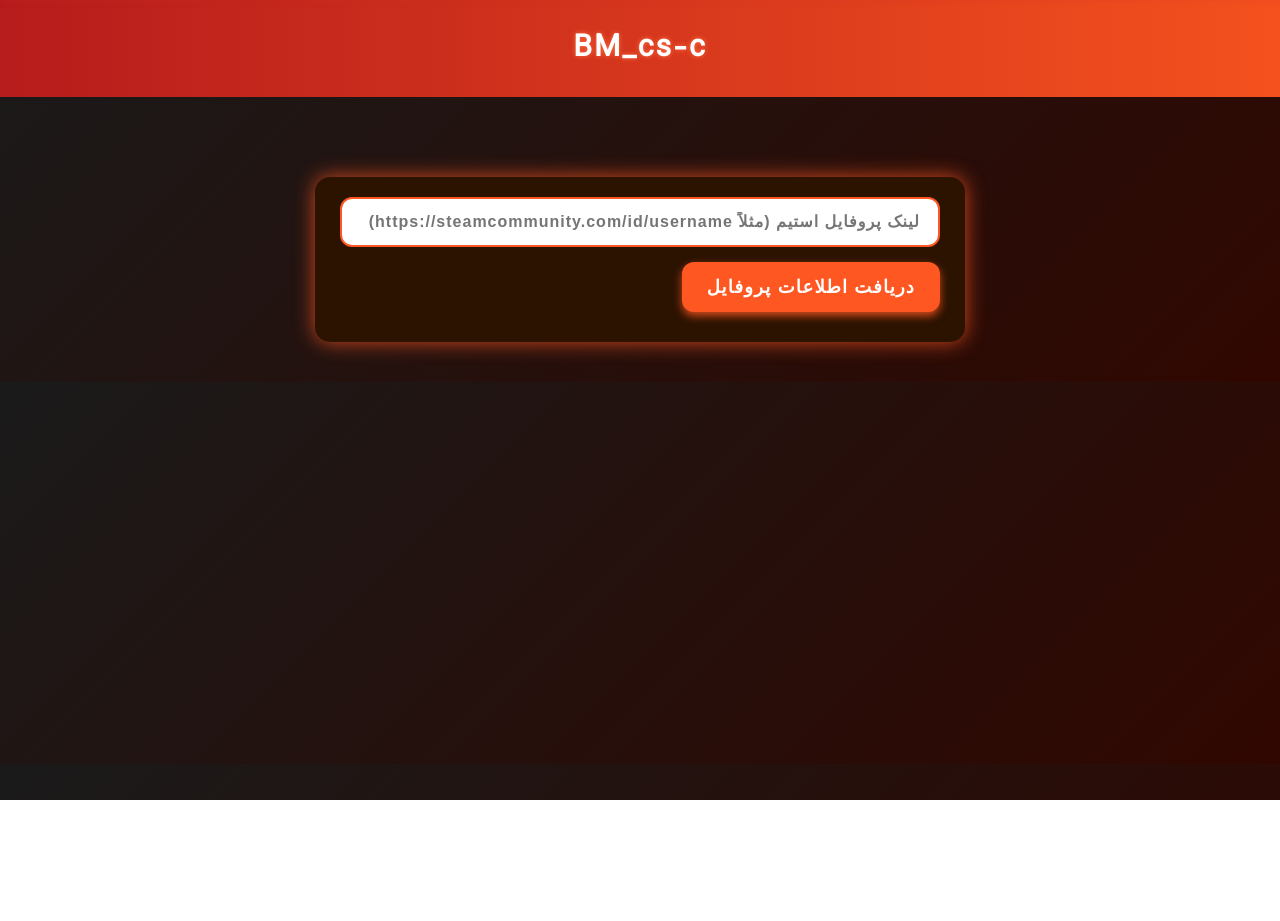
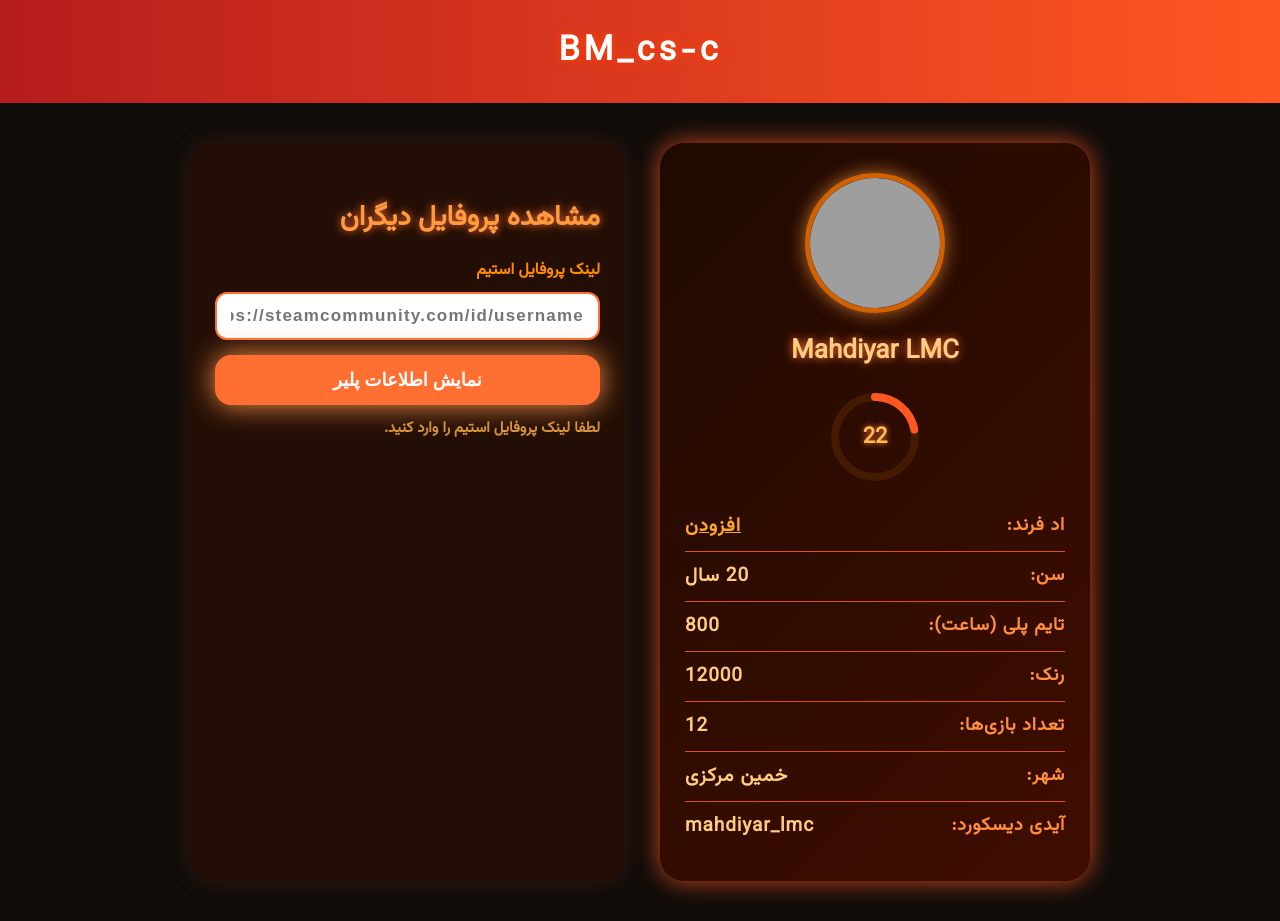
Before and after one commit to madsmart13/BM1, a plain HTML site: page index.html in a window 1280 px wide. Before the commit the page ends 800 px from the top, so only its background shows below. Drawn offline with Linux system fonts and the light colour scheme; grey boxes are pictures that could not be loaded.

Commit message:
Update index.html

```diff
--- a/index.html
+++ b/index.html
@@ -3,280 +3,349 @@
 <head>
 <meta charset="UTF-8" />
 <meta name="viewport" content="width=device-width, initial-scale=1" />
-<title>BM_cs-c - Steam Profile Viewer</title>
+<title> IR gamers</title>
 <style>
   @import url('https://fonts.googleapis.com/css2?family=Vazirmatn&display=swap');
 
   body {
-    background: linear-gradient(135deg, #1a1a1a 0%, #300700 100%);
-    color: #ff5722;
-    font-family: 'Vazirmatn', Arial, sans-serif;
+    margin: 0; padding: 0;
+    font-family: 'Vazirmatn', Tahoma, Arial, sans-serif;
+    background: #100c0a;
+    color: #ff6700;
     direction: rtl;
-    margin: 0; padding: 0;
     overflow-x: hidden;
   }
+  header {
+    background: linear-gradient(90deg, #b71c1c, #ff5722);
+    padding: 25px 0;
+    text-align: center;
+    font-weight: 900;
+    font-size: 34px;
+    color: #fff;
+    letter-spacing: 4px;
+    text-shadow: 0 0 12px #ff4500;
+    user-select: none;
+  }
+  main {
+    max-width: 900px;
+    margin: 40px auto;
+    padding: 0 20px;
+    display: flex;
+    gap: 35px;
+  }
 
-  header {
-    background: linear-gradient(90deg, #b71c1c, #f4511e);
-    padding: 25px 15px;
-    text-align: center;
-    font-size: 30px;
+  /* Player Card */
+  .player-card {
+    background: linear-gradient(135deg, #1f0a00, #400d00);
+    border-radius: 25px;
+    box-shadow: 0 0 25px #ff5722cc;
+    width: 380px;
+    padding: 30px 25px;
+    position: sticky;
+    top: 30px;
+    display: flex;
+    flex-direction: column;
+    align-items: center;
+    transition: box-shadow 0.4s ease;
+  }
+  .player-card:hover {
+    box-shadow: 0 0 45px #ff6f32ff;
+  }
+  .avatar {
+    border-radius: 50%;
+    border: 5px solid #ff7700cc;
+    width: 130px;
+    height: 130px;
+    overflow: hidden;
+    box-shadow: 0 0 18px #ffa040aa;
+    margin-bottom: 18px;
+    transition: transform 0.3s ease;
+  }
+  .avatar img {
+    width: 100%;
+    height: 100%;
+    object-fit: cover;
+  }
+  .avatar:hover {
+    transform: scale(1.08);
+  }
+  .player-name {
+    font-size: 26px;
+    font-weight: 900;
+    color: #ffcc80;
+    text-shadow: 0 0 10px #ff6f32;
+    margin-bottom: 20px;
+  }
+  .btns {
+    width: 100%;
+    display: flex;
+    justify-content: space-around;
+    margin-bottom: 25px;
+  }
+  .btn {
+    padding: 13px 26px;
+    background: #d84315;
+    border: none;
+    border-radius: 18px;
+    color: #fff;
+    font-weight: 700;
+    font-size: 16px;
+    cursor: pointer;
+    box-shadow: 0 0 15px #ff6f32ee;
+    transition: background 0.3s ease, box-shadow 0.3s ease, transform 0.2s ease;
+    user-select: none;
+  }
+  .btn:hover {
+    background: #ff7043;
+    box-shadow: 0 0 28px #ff954c;
+    transform: scale(1.1);
+  }
+  .btn:active {
+    transform: scale(0.95);
+    box-shadow: 0 0 15px #ff6f3277;
+  }
+
+  .info-list {
+    width: 100%;
+    color: #ffb34d;
+    font-weight: 700;
+    font-size: 18px;
+    list-style: none;
+    padding: 0;
+    margin: 0;
+    user-select: text;
+  }
+  .info-list li {
+    padding: 10px 0;
+    border-bottom: 1px solid #ff6722cc;
+    letter-spacing: 0.9px;
+    display: flex;
+    justify-content: space-between;
+  }
+  .info-list li:last-child {
+    border-bottom: none;
+  }
+  .info-label {
+    color: #ff8f3e;
+  }
+  .info-value {
+    color: #ffcc80;
+    font-weight: 900;
+    font-size: 19px;
+  }
+
+  /* Circular Steam Level Progress */
+  .progress-ring {
+    position: relative;
+    width: 90px;
+    height: 90px;
+    margin: 0 auto 20px;
+  }
+  svg {
+    transform: rotate(-90deg);
+    width: 90px;
+    height: 90px;
+  }
+  circle {
+    fill: transparent;
+    stroke-width: 8;
+    stroke-linecap: round;
+  }
+  .progress-ring__circle-bg {
+    stroke: #441a00;
+  }
+  .progress-ring__circle {
+    stroke: #ff5722;
+    transition: stroke-dashoffset 0.35s;
+    transform-origin: center;
+  }
+  .level-text {
+    position: absolute;
+    top: 50%;
+    left: 50%;
+    transform: translate(-50%, -50%);
+    font-weight: 900;
+    color: #ffbb55;
+    font-size: 22px;
+    text-shadow: 0 0 6px #ff7f32;
+  }
+
+  /* Info Section for next profiles or input */
+  .next-section {
+    flex: 1;
+    background: #291004cc;
+    border-radius: 22px;
+    box-shadow: 0 0 24px #ff6f3222;
+    padding: 30px 25px;
+    display: flex;
+    flex-direction: column;
+  }
+  .next-section h2 {
+    font-weight: 900;
+    font-size: 28px;
+    color: #ff9b3e;
+    margin-bottom: 18px;
+    text-shadow: 0 0 8px #ff6f32;
+    user-select: none;
+  }
+  .next-section label {
+    font-weight: 700;
+    font-size: 16px;
+    color: #ff8c00;
+    margin-bottom: 9px;
+  }
+  .next-section input[type="text"] {
+    padding: 12px 14px;
+    border-radius: 12px;
+    border: 2px solid #ff6f32;
+    font-size: 17px;
+    color: #000;
+    font-weight: 700;
+    letter-spacing: 1.2px;
+    transition: border-color 0.3s ease;
+    box-sizing: border-box;
+    margin-bottom: 15px;
+  }
+  .next-section input[type="text"]:focus {
+    outline: none;
+    border-color: #ff9b48;
+    box-shadow: 0 0 9px #ffbb56aa;
+  }
+  .next-section button {
+    background: #ff6f32;
+    border: none;
+    padding: 14px 26px;
+    border-radius: 16px;
+    font-size: 18px;
     font-weight: 900;
     color: white;
-    text-shadow: 0 0 5px #ff7043;
-    letter-spacing: 2px;
+    cursor: pointer;
+    box-shadow: 0 0 28px #ff954c;
+    transition: background 0.4s ease, transform 0.3s ease;
+    user-select: none;
+  }
+  .next-section button:hover {
+    background: #ffaa63;
+    transform: scale(1.05);
+  }
+  .next-section button:active {
+    transform: scale(0.95);
+  }
+  .next-section .info-text {
+    margin-top: 12px;
+    font-weight: 700;
+    font-size: 15px;
+    color: #ffb347cc;
     user-select: none;
   }
 
-  #cheater-banner {
-    position: fixed;
-    top: -60px;
-    left: 0;
-    width: 100%;
-    background: #d32f2f;
-    color: white;
-    padding: 12px 0;
-    text-align: center;
-    font-weight: 700;
-    font-size: 18px;
-    box-shadow: 0 4px 8px rgba(211, 47, 47, 0.6);
-    z-index: 999;
-    transition: top 0.5s ease-in-out;
-    user-select: none;
+  /* Small fades for smooth UI */
+  .fadein {
+    animation: fadeInUp 0.7s ease forwards;
+    opacity: 0;
   }
-
-  #cheater-banner.show {
-    top: 0;
+  @keyframes fadeInUp {
+    to {
+      opacity: 1;
+      transform: translateY(0);
+    }
+    from {
+      opacity: 0;
+      transform: translateY(40px);
+    }
   }
-
-  #container {
-    max-width: 600px;
-    padding: 20px 25px 30px;
-    margin: 80px auto 40px;
-    background: #2b1300;
-    border-radius: 15px;
-    box-shadow: 0 0 20px #ff5722cc;
-    transition: box-shadow 0.3s ease-in-out;
-  }
-  #container:hover {
-    box-shadow: 0 0 30px #ff7043ee;
-  }
-
-  input[type="text"] {
-    width: 100%;
-    padding: 14px 18px;
-    border: 2px solid #ff5722;
-    border-radius: 12px;
-    font-size: 16px;
-    color: #000;
-    font-weight: 600;
-    letter-spacing: 1px;
-    transition: border-color 0.3s ease;
-    box-sizing: border-box;
-  }
-  input[type="text"]:focus {
-    outline: none;
-    border-color: #f57c00;
-    box-shadow: 0 0 8px #ffab40;
-  }
-
-  button {
-    background: #ff5722;
-    border: none;
-    padding: 14px 25px;
-    margin-top: 15px;
-    border-radius: 12px;
-    color: white;
-    font-size: 18px;
-    font-weight: bold;
-    cursor: pointer;
-    letter-spacing: 1.2px;
-    box-shadow: 0 4px 8px #ff5722cc;
-    transition: background 0.4s ease, transform 0.2s ease, box-shadow 0.3s ease;
-  }
-  button:hover {
-    background: #ff7043;
-    box-shadow: 0 6px 14px #ff704366;
-    transform: scale(1.07);
-  }
-  button:active {
-    transform: scale(0.97);
-    box-shadow: 0 3px 7px #ff572299;
-  }
-
-  .profile-info {
-    background: #3d1f00;
-    padding: 20px;
-    margin-top: 25px;
-    border-radius: 15px;
-    color: #ffc107;
-    box-shadow: 0 0 15px #ff9800bb;
-    display: flex;
-    align-items: center;
-    gap: 20px;
-    user-select: none;
-    animation: fadeIn 0.6s ease forwards;
-  }
-  .profile-info img {
-    max-width: 110px;
-    border-radius: 50%;
-    border: 3px solid #f57c00;
-    box-shadow: 0 0 20px #ff9800aa;
-    flex-shrink: 0;
-  }
-  .profile-details {
-    flex: 1;
-    font-size: 17px;
-    font-weight: 600;
-    line-height: 1.3;
-    color: #ffc107;
-  }
-  .profile-field {
-    margin: 8px 0;
-    text-shadow: 0 0 5px #ff9800;
-  }
-  a.profile-link {
-    color: #ffb74d;
-    text-decoration: none;
-    font-weight: 700;
-    transition: color 0.3s ease;
-  }
-  a.profile-link:hover {
-    color: #ffe082;
-  }
-
-  .report-count {
-    font-size: 14px;
-    color: #ffb300;
-    font-weight: 700;
-    margin-top: 10px;
-    user-select: text;
-  }
-
-  @keyframes fadeIn {
-    from {opacity: 0; transform: translateY(15px);}
-    to {opacity: 1; transform: translateY(0);}
-  }
-
 </style>
 </head>
 <body>
+<header>BM_cs-c</header>
+<main>
+  <section class="player-card fadein" id="playerCard">
+    <div class="avatar" id="avatar">
+      <img src="https://steamcdn-a.akamaihd.net/steamcommunity/public/images/avatars/8b/8b73fb6a141a4de3b1deb85ad82ae2abe9a4ffe1_full.jpg" alt="آواتار استیم" />
+    </div>
+    <div class="player-name" id="playerName">Mahdiyar LMC</div>
+    <div class="progress-ring" role="img" aria-label="سطح استیم">
+      <svg width="90" height="90">
+        <circle class="progress-ring__circle-bg" stroke="#441a00" stroke-width="8" r="40" cx="45" cy="45" />
+        <circle class="progress-ring__circle" stroke="#ff5722" stroke-width="8" r="40" cx="45" cy="45" stroke-dasharray="251.2" stroke-dashoffset="120" />
+      </svg>
+      <div class="level-text" id="steamLevel">22</div>
+    </div>
+    <ul class="info-list" id="playerInfo">
+      <li><span class="info-label">اد فرند:</span> <a href="https://steamcommunity.com/id/M_LMC/" target="_blank" class="info-value" style="color:#ffa726;">افزودن</a></li>
+      <li><span class="info-label">سن:</span> <span class="info-value">20 سال</span></li>
+      <li><span class="info-label">تایم پلی (ساعت):</span> <span class="info-value">800</span></li>
+      <li><span class="info-label">رنک:</span> <span class="info-value">12000</span></li>
+      <li><span class="info-label">تعداد بازی‌ها:</span> <span class="info-value">12</span></li>
+      <li><span class="info-label">شهر:</span> <span class="info-value">خمین مرکزی</span></li>
+      <li><span class="info-label">آیدی دیسکورد:</span> <span class="info-value">mahdiyar_lmc</span></li>
+    </ul>
+  </section>
 
-<header>BM_cs-c</header>
-<div id="cheater-banner">این بازیکن چند بار ریپورت شده: <span id="cheatCount">0</span> - CHEATER</div>
-
-<div id="container">
-  <input type="text" id="steamProfileUrl" placeholder="لینک پروفایل استیم (مثلاً https://steamcommunity.com/id/username)" />
-  <button id="fetchBtn">دریافت اطلاعات پروفایل</button>
-  <div id="profileData"></div>
-  <button id="reportBtn" style="display:none;">ریپورت این بازیکن</button>
-</div>
+  <section class="next-section fadein" style="animation-delay: 0.3s;">
+    <h2>مشاهده پروفایل دیگران</h2>
+    <label for="profileUrl">لینک پروفایل استیم</label>
+    <input type="text" id="profileUrl" placeholder="https://steamcommunity.com/id/username" />
+    <button id="loadProfileBtn">نمایش اطلاعات پلیر</button>
+    <div class="info-text" id="infoText">لطفا لینک پروفایل استیم را وارد کنید.</div>
+  </section>
+</main>
 
 <script>
-  const API_KEY = 'DCC2C2C5C66A1BFD9F141D31663AD1D1';
+  // نمونه نیمه استاتیک؛ اطلاعات متغیر دستی وارد شده است
+  const steamLevelCircle = document.querySelector('.progress-ring__circle');
+  const circleRadius = 40;
+  const circumference = 2 * Math.PI * circleRadius;
 
-  const cheaterBanner = document.getElementById('cheater-banner');
-  const cheatCountSpan = document.getElementById('cheatCount');
-  const profileDiv = document.getElementById('profileData');
-  const reportBtn = document.getElementById('reportBtn');
+  function setProgress(level) {
+    const maxLevel = 100;  // سطح ماکزیمم فرضی
+    const percent = Math.min(level, maxLevel) / maxLevel;
+    const offset = circumference * (1 - percent);
+    steamLevelCircle.style.strokeDasharray = circumference;
+    steamLevelCircle.style.strokeDashoffset = offset;
+  }
+  setProgress(22);
 
-  // گزارش‌ها را از localStorage می‌خوانیم
-  function getReportCount(steamId) {
-    const reports = JSON.parse(localStorage.getItem('reportedPlayers') || '{}');
-    return reports[steamId] || 0;
-  }
-  // گزارش‌ها را ذخیره می‌کنیم
-  function setReportCount(steamId, count) {
-    const reports = JSON.parse(localStorage.getItem('reportedPlayers') || '{}');
-    reports[steamId] = count;
-    localStorage.setItem('reportedPlayers', JSON.stringify(reports));
-  }
-  // نمایش نوار ریسک
-  function showCheaterBannerIfNeeded(steamId) {
-    const count = getReportCount(steamId);
-    cheatCountSpan.textContent = count;
-    if (count >= 5) {
-      cheaterBanner.classList.add('show');
-    } else {
-      cheaterBanner.classList.remove('show');
-    }
+  // توابع آپدیت اطلاعات در پلیر کارت
+  function updatePlayerInfo(profile) {
+    document.getElementById('avatar').querySelector('img').src = profile.avatarfull;
+    document.getElementById('playerName').textContent = profile.personaname || 'Unknown';
+    document.getElementById('steamLevel').textContent = profile.level || '0';
+
+    // اطلاعات دستی که خواستید
+    const infoList = document.getElementById('playerInfo');
+    infoList.innerHTML = `
+      <li><span class="info-label">اد فرند:</span> <a href="${profile.profileurl}" target="_blank" class="info-value" style="color:#ffa726;">افزودن</a></li>
+      <li><span class="info-label">سن:</span> <span class="info-value">20 سال</span></li>
+      <li><span class="info-label">تایم پلی (ساعت):</span> <span class="info-value">800</span></li>
+      <li><span class="info-label">رنک:</span> <span class="info-value">12000</span></li>
+      <li><span class="info-label">تعداد بازی‌ها:</span> <span class="info-value">12</span></li>
+      <li><span class="info-label">شهر:</span> <span class="info-value">خمین مرکزی</span></li>
+      <li><span class="info-label">آیدی دیسکورد:</span> <span class="info-value">mahdiyar_lmc</span></li>
+    `;
   }
 
-  async function resolveVanityUrl(vanityUrl) {
-    const urlParts = vanityUrl.split('/');
-    const lastPart = urlParts.filter(p => p.trim() !== '').pop();
-    if (/^\d{17}$/.test(lastPart)) {
-      return lastPart;
-    }
-    const response = await fetch(`https://api.steampowered.com/ISteamUser/ResolveVanityURL/v1/?key=${API_KEY}&vanityurl=${lastPart}`);
-    const data = await response.json();
-    if (data.response.success === 1) {
-      return data.response.steamid;
-    } else {
-      throw new Error('نام کاربری یافت نشد.');
-    }
-  }
+  // نمونه داده اولیه (شما می توانید با API پویا جایگزین کنید)
+  const exampleProfile = {
+    avatarfull: 'https://steamcdn-a.akamaihd.net/steamcommunity/public/images/avatars/8b/8b73fb6a141a4de3b1deb85ad82ae2abe9a4ffe1_full.jpg',
+    personaname: 'Mahdiyar LMC',
+    profileurl: 'https://steamcommunity.com/id/M_LMC/',
+    level: 22,
+  };
+  updatePlayerInfo(exampleProfile);
+  setProgress(exampleProfile.level);
 
-  async function getSteamProfile(steamId) {
-    const response = await fetch(`https://api.steampowered.com/ISteamUser/GetPlayerSummaries/v2/?key=${API_KEY}&steamids=${steamId}`);
-    const data = await response.json();
-    return data.response.players[0];
-  }
-
-  async function getSteamLevel(steamId) {
-    const response = await fetch(`https://api.steampowered.com/IPlayerService/GetSteamLevel/v1/?key=${API_KEY}&steamid=${steamId}`);
-    const data = await response.json();
-    return data.response.player_level;
-  }
-
-  async function fetchProfile() {
-    const url = document.getElementById('steamProfileUrl').value.trim();
-    profileDiv.innerHTML = '';
-    reportBtn.style.display = 'none';
-    cheaterBanner.classList.remove('show');
-
-    if (!url) {
-      alert('لطفاً لینک پروفایل استیم را وارد کنید.');
+  // قابلیت بارگذاری پروفایل جدید به صورت ابتدایی
+  document.getElementById('loadProfileBtn').addEventListener('click', () => {
+    const input = document.getElementById('profileUrl').value.trim();
+    if (!input) {
+      document.getElementById('infoText').textContent = 'لطفا لینک پروفایل را وارد کنید.';
       return;
     }
-    try {
-      const steamId = await resolveVanityUrl(url);
-      showCheaterBannerIfNeeded(steamId);
-
-      const profile = await getSteamProfile(steamId);
-      const level = await getSteamLevel(steamId);
-
-      if (!profile) throw new Error('پروفایل یافت نشد.');
-
-      profileDiv.innerHTML = `
-        <div class="profile-info">
-          <img src="${profile.avatarfull}" alt="آواتار پروفایل" />
-          <div class="profile-details">
-            <div class="profile-field"><strong>نام کاربری:</strong> ${profile.personaname}</div>
-            <div class="profile-field"><strong>سطح استیم:</strong> ${level}</div>
-            <div class="profile-field"><strong>وضعیت آنلاین:</strong> ${profile.personastate === 1 ? 'آنلاین' : 'آفلاین'}</div>
-            <div class="profile-field"><strong>لینک پروفایل:</strong> <a class="profile-link" href="${profile.profileurl}" target="_blank">نمایش در استیم</a></div>
-            <div class="report-count">تعداد ریپورت‌ها: ${getReportCount(steamId)}</div>
-          </div>
-        </div>
-      `;
-
-      reportBtn.style.display = 'inline-block';
-      reportBtn.onclick = () => {
-        let count = getReportCount(steamId);
-        count++;
-        setReportCount(steamId, count);
-        alert(`این بازیکن اکنون ${count} بار ریپورت شده است.`);
-        showCheaterBannerIfNeeded(steamId);
-        // بروزرسانی تعداد ریپورت‌ها در نمایش
-        document.querySelector('.report-count').textContent = 'تعداد ریپورت‌ها: ' + count;
-      };
-    } catch (err) {
-      alert('خطا: ' + err.message);
-    }
-  }
-
-  document.getElementById('fetchBtn').addEventListener('click', fetchProfile);
+    // این بخش برای بارگذاری پویا باید API Steam واقعی و سمت سرور باشد
+    // اینجا فقط یه پیام نمایشی قرار داده شده
+    alert('در نسخه آزمایشی فقط پروفایل خودتان نمایش داده می‌شود.');
+  });
 </script>
 
 </body>
```
